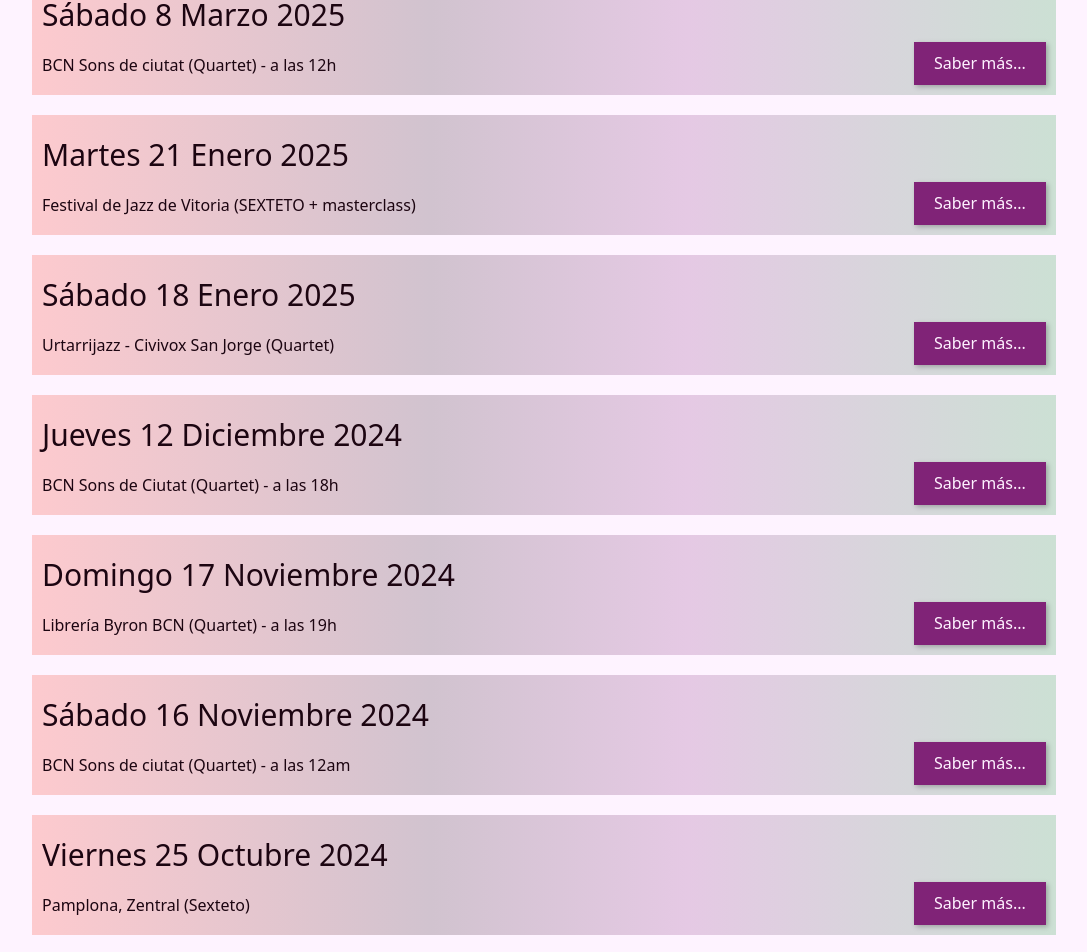
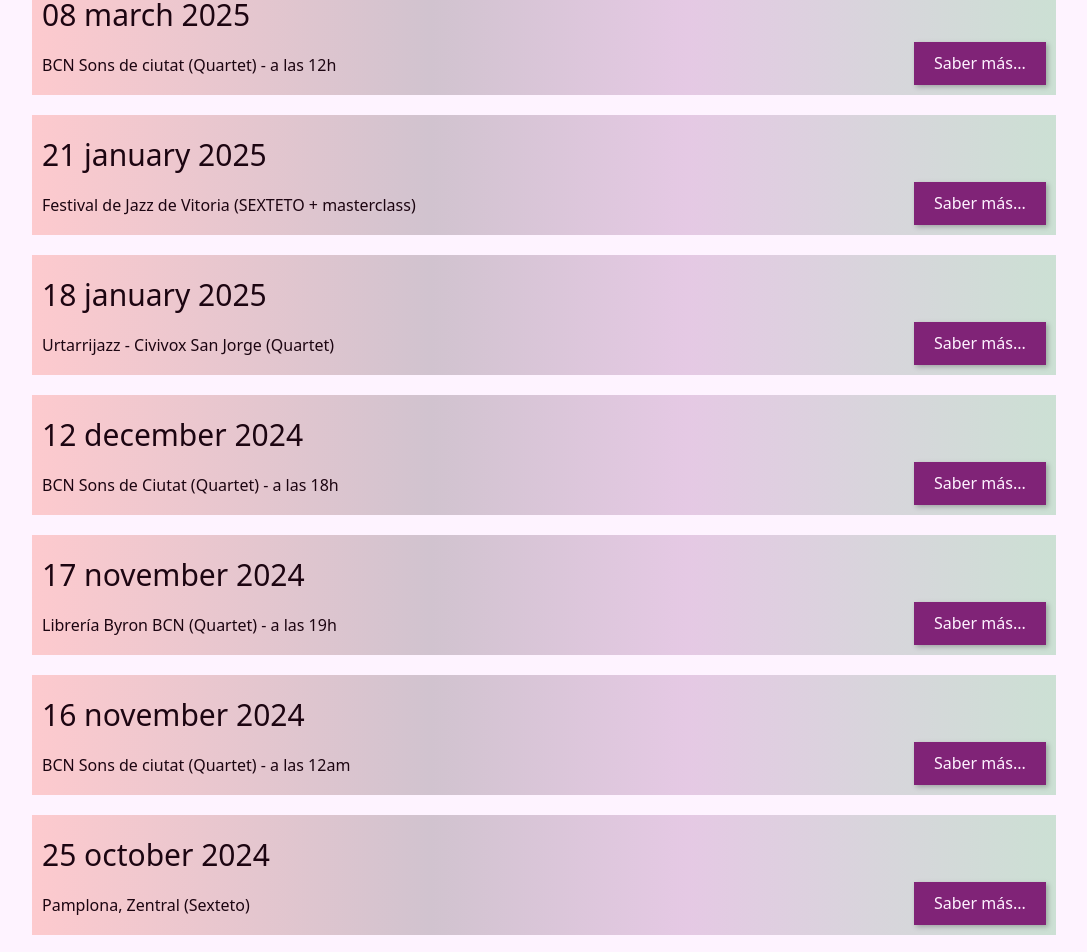
Before and after one commit to MAlexGG/estela-julia, a React (Vite) app: page /tours-events in a window 1280 px wide. Shown: the part 293-1245 px from the top of the page, without its empty margins (96-1183 px from the left). Built offline with nearby package versions, Linux system fonts and the light colour scheme; no server answers.

Commit message:
converting to date tours and events

```diff
--- a/src/assets/data/tours.json
+++ b/src/assets/data/tours.json
@@ -1,43 +1,43 @@
 {
     "tours": [{
             "id": 1,
-            "date": "Viernes 25 Octubre 2024",
+            "date": "25 october 2024",
             "place": "Pamplona, Zentral (Sexteto)",
             "link": "https://www.zentralpamplona.com/es/agenda/ciclo-kuxkuxean-estela-julia"
         },
         {
             "id": 2,
-            "date": "Sábado 16 Noviembre 2024",
+            "date": "16 november 2024",
             "place": "BCN Sons de ciutat (Quartet) - a las 12am",
             "link": "http://"
         },
         {
             "id": 3,
-            "date": "Domingo 17 Noviembre 2024",
+            "date": "17 november 2024",
             "place": "Librería Byron BCN (Quartet) - a las 19h",
             "link": "https://www.eventbrite.es/e/estela-julia-quartet-tickets-1026130322417?aff=oddtdtcreator"
         },
         {
             "id": 4,
-            "date": "Jueves 12 Diciembre 2024",
+            "date": "12 december 2024",
             "place": "BCN Sons de Ciutat (Quartet) - a las 18h",
             "link": "http://"
         },
         {
             "id": 5,
-            "date": "Sábado 18 Enero 2025",
+            "date": "18 january 2025",
             "place": "Urtarrijazz - Civivox San Jorge (Quartet)",
             "link": "http://"
         },
         {
             "id": 6,
-            "date": "Martes 21 Enero 2025",
+            "date": "21 january 2025",
             "place": "Festival de Jazz de Vitoria (SEXTETO + masterclass)",
             "link": "http://"
         },
         {
             "id": 7,
-            "date": "Sábado 8 Marzo 2025",
+            "date": "08 march 2025",
             "place": "BCN Sons de ciutat (Quartet) - a las 12h",
             "link": "http://"
         }
--- a/src/components/dashboard/tourCard/TourCard.jsx
+++ b/src/components/dashboard/tourCard/TourCard.jsx
@@ -2,10 +2,18 @@ import styles from './TourCard.module.css'
 import deleteIcon from '../../../assets/images/delete.svg'
 
 function TourCard({tour}) {
+
+  let options = { weekday: 'long', year: 'numeric', month: 'long', day: 'numeric' };
+  let date = new Date(tour.date).toLocaleDateString("es-ES", options);
+
+  function capitalizeFirstLetter(string) {
+    return string.charAt(0).toUpperCase() + string.slice(1)
+  }
+
   return (
     <div className={styles.ctTourCard}>
         <div className={styles.ctData}>
-            <p>{tour.date}</p>
+            <p>{capitalizeFirstLetter(date)}</p>
             <p>{tour.place}</p>
             <p>{tour.link}</p>
         </div>
--- a/src/components/tour/Tour.jsx
+++ b/src/components/tour/Tour.jsx
@@ -2,6 +2,7 @@ import Button from '../button/Button'
 import styles from './Tour.module.css'
 
 function Tour({tour}) {
+
   return (
     <div className={styles.ctTour}>
         <h3>{tour.date}</h3>
```
